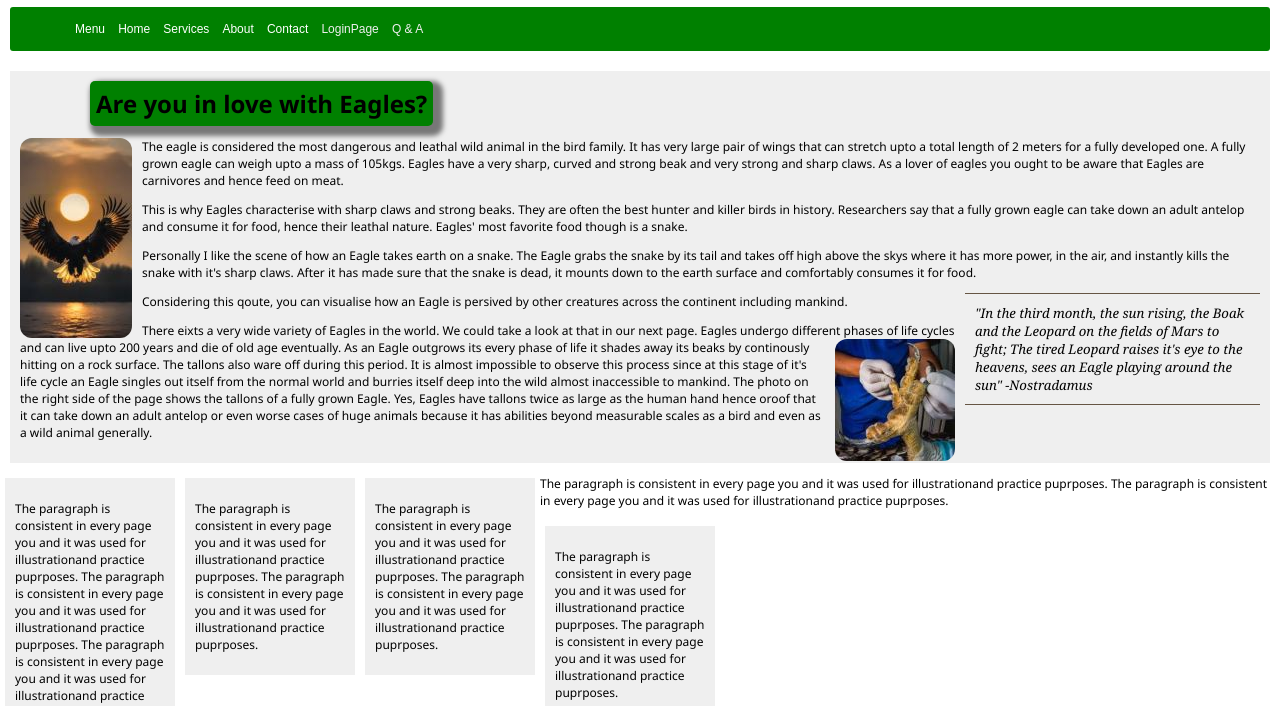
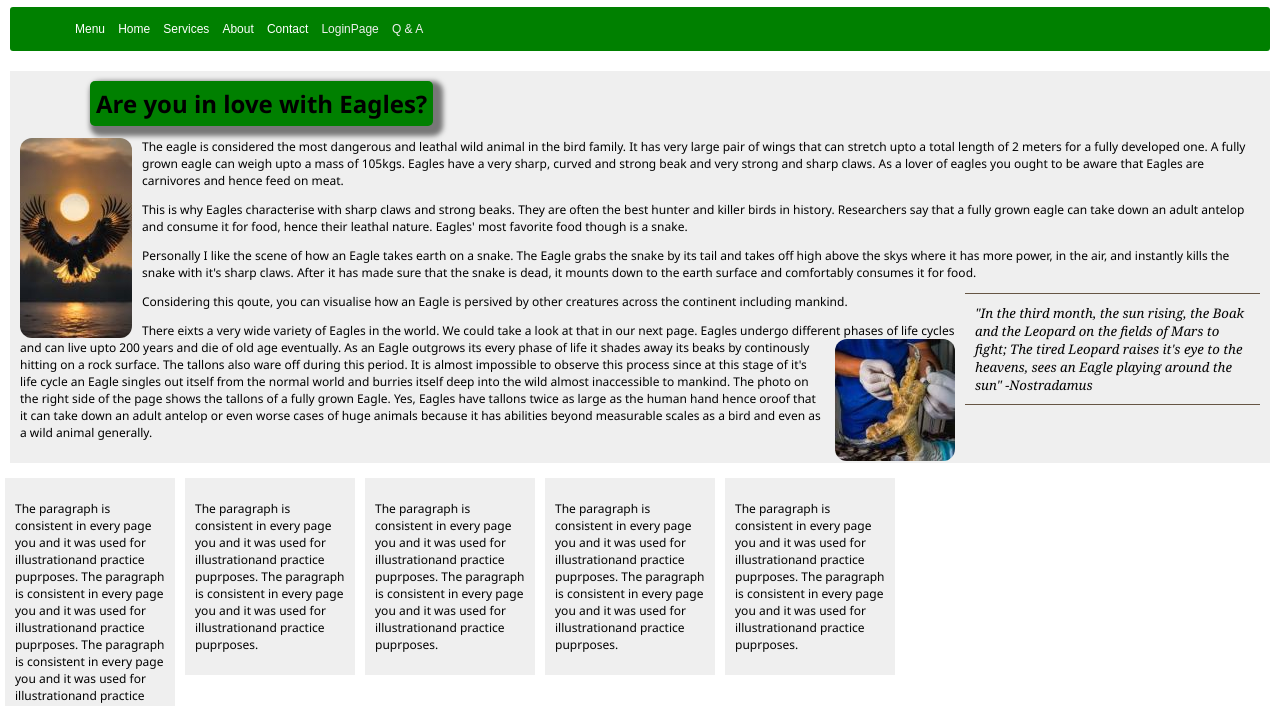
Before and after one commit to DeveloperMichael001/My-Working-projects, a plain HTML site: page index.html in a window 1280 px wide. Shown: the part 94-800 px from the top of the page. Drawn offline with Linux system fonts and the light colour scheme.

Commit message:
Update 4 index.css

```diff
--- a/index.css
+++ b/index.css
@@ -154,7 +154,7 @@ border-radius: 3px;
     margin: 5px;
     padding: 10px;
 }
-column4 {
+.column4 {
     background-color: #efefef;
     width: 150px;
     float: left;
```
